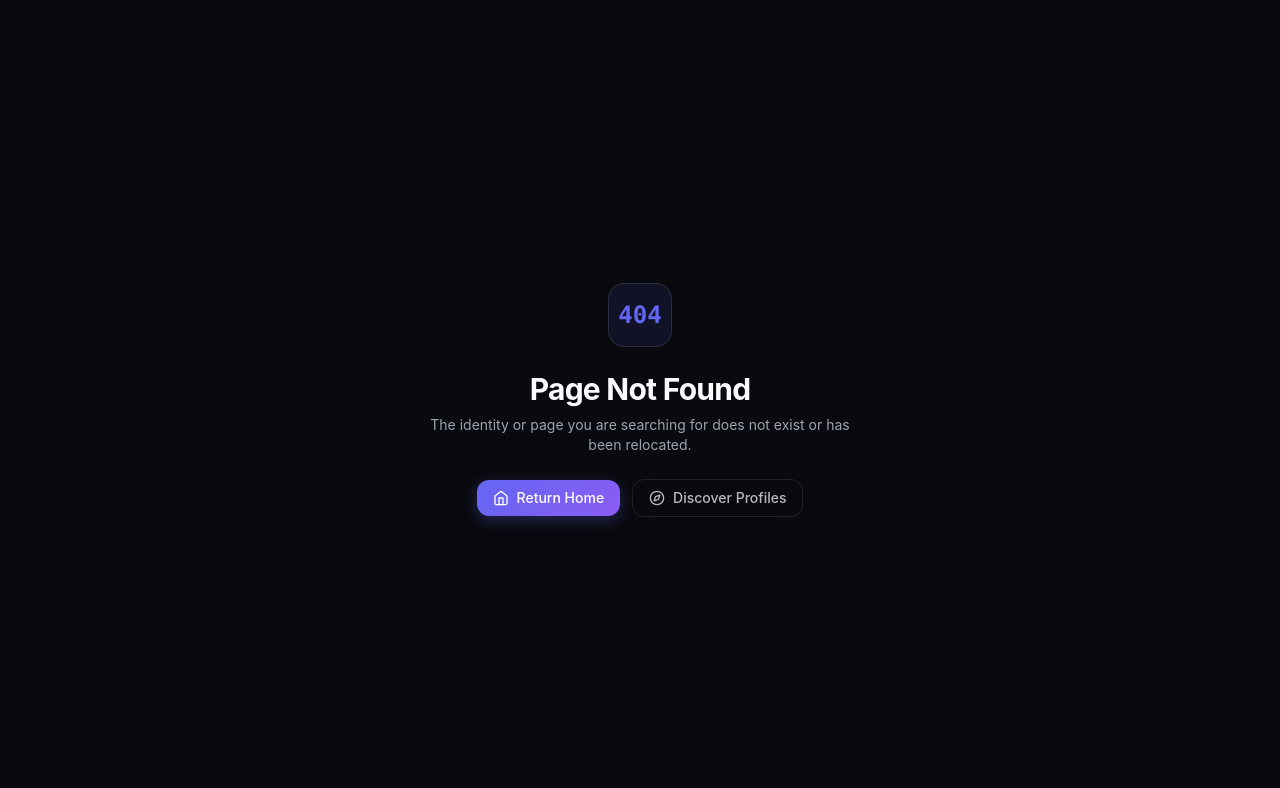
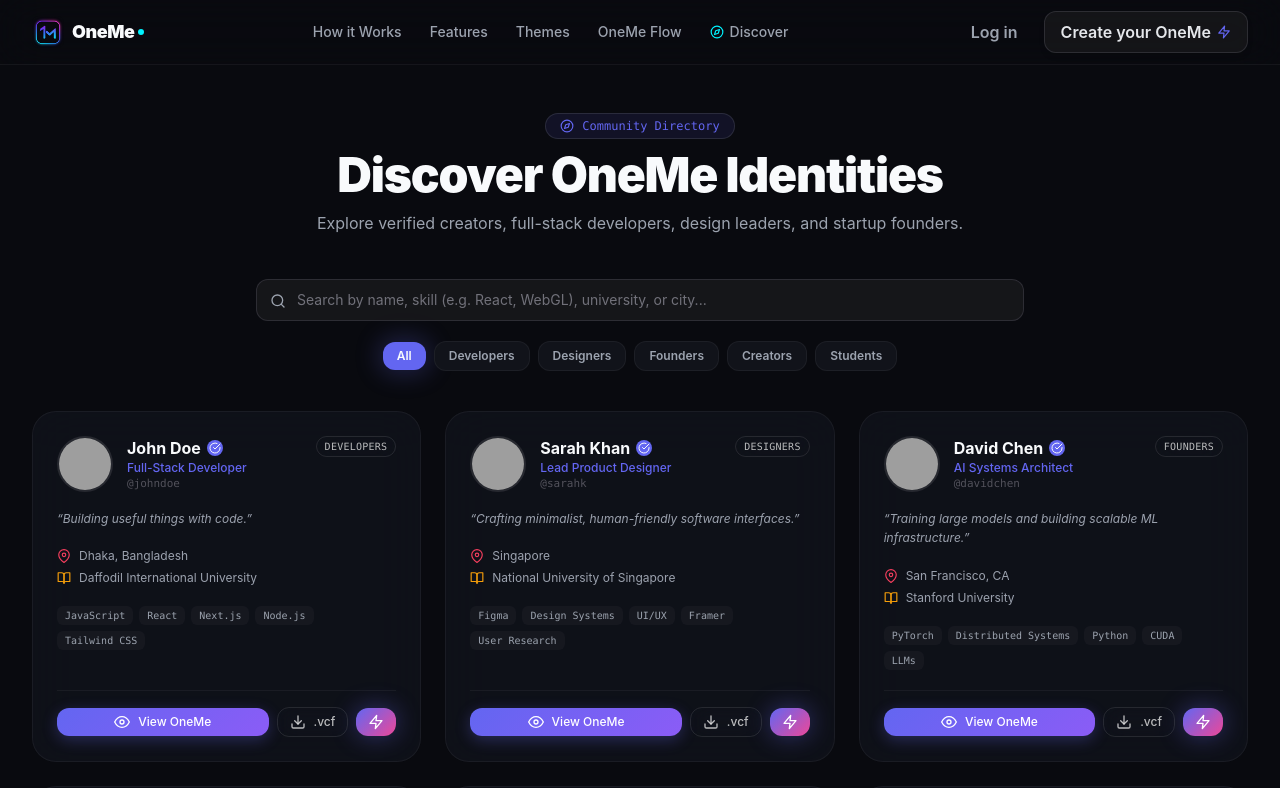
Before and after one commit to ritesh-sarkar/OneMe, a Next.js app: page /discover in a window 1280 px wide. Before the commit this address had no page. Shown: the top 788 px of the page. Built offline with nearby package versions, Linux system fonts and the light colour scheme; grey boxes are pictures that could not be loaded.

Commit message:
created discover route and component

```diff
--- /dev/null
+++ b/app/discover/page.jsx
@@ -0,0 +1,12 @@
+import React from 'react'
+import Discover from '@/components/Discover'
+
+const page = () => {
+  return (
+    <div>
+      <Discover />
+    </div>
+  )
+}
+
+export default page
--- /dev/null
+++ b/components/Discover.jsx
@@ -0,0 +1,259 @@
+"use client";
+
+import React, { useState } from "react";
+import Link from "next/link";
+import { motion } from "framer-motion";
+import {
+  FiCompass,
+  FiSearch,
+  FiFilter,
+  FiMapPin,
+  FiBookOpen,
+  FiCheckCircle,
+  FiDownload,
+  FiZap,
+  FiExternalLink,
+  FiEye,
+} from "react-icons/fi";
+import { LandingNavbar } from "@/components/LandingNavbar";
+import { LandingFooter } from "@/components/LandingFooter";
+import { Button } from "@/components/Button";
+import { Input } from "@/components/Input";
+import { Badge } from "@/components/Badge";
+import { DISCOVER_PROFILES } from "@/libs/mock-data";
+import { downloadVCard } from "@/libs/vcard";
+import { useToast } from "@/context/ToastContext";
+import { ExchangeModal } from "@/components/ExchangeModal";
+import { useProfile } from "@/context/ProfileContext";
+
+const CATEGORIES = [
+  "All",
+  "Developers",
+  "Designers",
+  "Founders",
+  "Creators",
+  "Students",
+];
+
+export default function DiscoverPage() {
+  const [selectedCategory, setSelectedCategory] = useState("All");
+  const [searchQuery, setSearchQuery] = useState("");
+  const [exchangeOpen, setExchangeOpen] = useState(false);
+  const [selectedPeerForExchange, setSelectedPeerForExchange] = useState(null);
+
+  const { profile } = useProfile();
+  const { success } = useToast();
+
+  const filteredProfiles = DISCOVER_PROFILES.filter((item) => {
+    const matchesCategory =
+      selectedCategory === "All" || item.category === selectedCategory;
+
+    const q = searchQuery.toLowerCase();
+    const matchesSearch =
+      item.name.toLowerCase().includes(q) ||
+      item.title.toLowerCase().includes(q) ||
+      item.location.toLowerCase().includes(q) ||
+      item.university?.toLowerCase().includes(q) ||
+      (item.skills || []).some((s) => s.toLowerCase().includes(q));
+
+    return matchesCategory && matchesSearch;
+  });
+
+  const handleSaveContact = (person) => {
+    downloadVCard(person);
+    success(`Downloaded vCard for ${person.name}!`);
+  };
+
+  return (
+    <div className="flex flex-col min-h-screen bg-surface-page text-primary selection:bg-accent-soft selection:text-primary">
+      <LandingNavbar />
+
+      <main className="flex-1 max-w-7xl w-full mx-auto px-4 sm:px-6 lg:px-8 py-12 space-y-10">
+        {/* Header */}
+        <div className="text-center max-w-2xl mx-auto space-y-3">
+          <div className="inline-flex items-center gap-2 px-3.5 py-1 rounded-full bg-accent-soft border border-light text-accent text-xs font-mono">
+            <FiCompass className="w-3.5 h-3.5 text-accent" />
+            <span>Community Directory</span>
+          </div>
+
+          <h1 className="text-3xl sm:text-5xl font-black text-primary tracking-tight">
+            Discover OneMe Identities
+          </h1>
+          <p className="text-sm sm:text-base text-secondary">
+            Explore verified creators, full-stack developers, design leaders,
+            and startup founders.
+          </p>
+        </div>
+
+        {/* Search & Filters */}
+        <div className="space-y-4 max-w-3xl mx-auto">
+          <Input
+            placeholder="Search by name, skill (e.g. React, WebGL), university, or city..."
+            value={searchQuery}
+            onChange={(e) => setSearchQuery(e.target.value)}
+            icon={FiSearch}
+            className="text-sm py-3"
+          />
+
+          {/* Category Filter Pills */}
+          <div className="flex flex-wrap items-center justify-center gap-2 pt-1">
+            {CATEGORIES.map((cat) => (
+              <button
+                key={cat}
+                onClick={() => setSelectedCategory(cat)}
+                className={`px-3.5 py-1.5 rounded-xl text-xs font-semibold transition-all ${
+                  selectedCategory === cat
+                    ? "bg-accent text-primary shadow-md glow-indigo"
+                    : "bg-surface-panel border border-subtle text-secondary hover:text-primary hover:bg-surface-panel"
+                }`}
+              >
+                {cat}
+              </button>
+            ))}
+          </div>
+        </div>
+
+        {/* Profiles Grid */}
+        {filteredProfiles.length === 0 ? (
+          <div className="p-12 text-center rounded-3xl bg-glass-soft border border-subtle space-y-3 max-w-md mx-auto">
+            <h3 className="text-base font-bold text-primary">
+              No identities found
+            </h3>
+            <p className="text-xs text-secondary">
+              No profiles match your current search criteria. Try a broader
+              search term.
+            </p>
+          </div>
+        ) : (
+          <div className="grid grid-cols-1 md:grid-cols-2 lg:grid-cols-3 gap-6">
+            {filteredProfiles.map((person) => (
+              <motion.div
+                key={person.id}
+                whileHover={{ y: -3 }}
+                className="p-6 rounded-3xl bg-glass border border-subtle backdrop-blur-xl hover:border-light transition-all flex flex-col justify-between space-y-5"
+              >
+                <div className="space-y-4">
+                  {/* Header info */}
+                  <div className="flex items-start justify-between gap-3">
+                    <div className="flex items-center gap-3.5">
+                      <div className="relative w-14 h-14 rounded-full overflow-hidden border-2 border-light shrink-0">
+                        <img
+                          src={person.avatar}
+                          alt={person.name}
+                          className="w-full h-full object-cover"
+                        />
+                      </div>
+                      <div>
+                        <div className="flex items-center gap-1.5">
+                          <h3 className="text-base font-bold text-primary">
+                            {person.name}
+                          </h3>
+                          {person.verified && (
+                            <span className="p-0.5 rounded-full bg-accent text-primary text-[10px]">
+                              <FiCheckCircle className="w-3 h-3" />
+                            </span>
+                          )}
+                        </div>
+                        <p className="text-xs text-accent font-medium">
+                          {person.title}
+                        </p>
+                        <p className="text-[11px] text-muted font-mono">
+                          @{person.username}
+                        </p>
+                      </div>
+                    </div>
+
+                    <Badge
+                      variant="outline"
+                      size="sm"
+                      className="text-[10px] uppercase font-mono"
+                    >
+                      {person.category}
+                    </Badge>
+                  </div>
+
+                  {/* Tagline */}
+                  <p className="text-xs text-secondary leading-relaxed italic">
+                    &ldquo;{person.tagline}&rdquo;
+                  </p>
+
+                  {/* Metadata */}
+                  <div className="space-y-1.5 text-xs text-secondary pt-1">
+                    {person.location && (
+                      <div className="flex items-center gap-2">
+                        <FiMapPin className="w-3.5 h-3.5 text-danger shrink-0" />
+                        <span className="truncate">{person.location}</span>
+                      </div>
+                    )}
+                    {person.university && (
+                      <div className="flex items-center gap-2">
+                        <FiBookOpen className="w-3.5 h-3.5 text-warning shrink-0" />
+                        <span className="truncate">{person.university}</span>
+                      </div>
+                    )}
+                  </div>
+
+                  {/* Skills tags */}
+                  <div className="flex flex-wrap gap-1.5 pt-1">
+                    {(person.skills || []).map((s, i) => (
+                      <span
+                        key={i}
+                        className="px-2 py-0.5 rounded-md bg-glass-soft text-secondary text-[10px] font-mono"
+                      >
+                        {s}
+                      </span>
+                    ))}
+                  </div>
+                </div>
+
+                {/* Footer Actions */}
+                <div className="flex items-center gap-2 pt-4 border-t border-subtle">
+                  <Link href={`/@${person.username}`} className="flex-1">
+                    <Button
+                      variant="primary"
+                      size="sm"
+                      className="w-full text-xs"
+                      icon={FiEye}
+                    >
+                      View OneMe
+                    </Button>
+                  </Link>
+
+                  <Button
+                    onClick={() => handleSaveContact(person)}
+                    variant="outline"
+                    size="sm"
+                    icon={FiDownload}
+                    title="Save vCard"
+                  >
+                    .vcf
+                  </Button>
+
+                  <Button
+                    onClick={() => {
+                      setSelectedPeerForExchange(person);
+                      setExchangeOpen(true);
+                    }}
+                    variant="glow"
+                    size="sm"
+                    icon={FiZap}
+                    title="OneMe Flow Connect"
+                  />
+                </div>
+              </motion.div>
+            ))}
+          </div>
+        )}
+      </main>
+
+      <LandingFooter />
+
+      {/* OneMe Flow Exchange Modal */}
+      <ExchangeModal
+        isOpen={exchangeOpen}
+        onClose={() => setExchangeOpen(false)}
+        currentUser={profile}
+      />
+    </div>
+  );
+}
```
